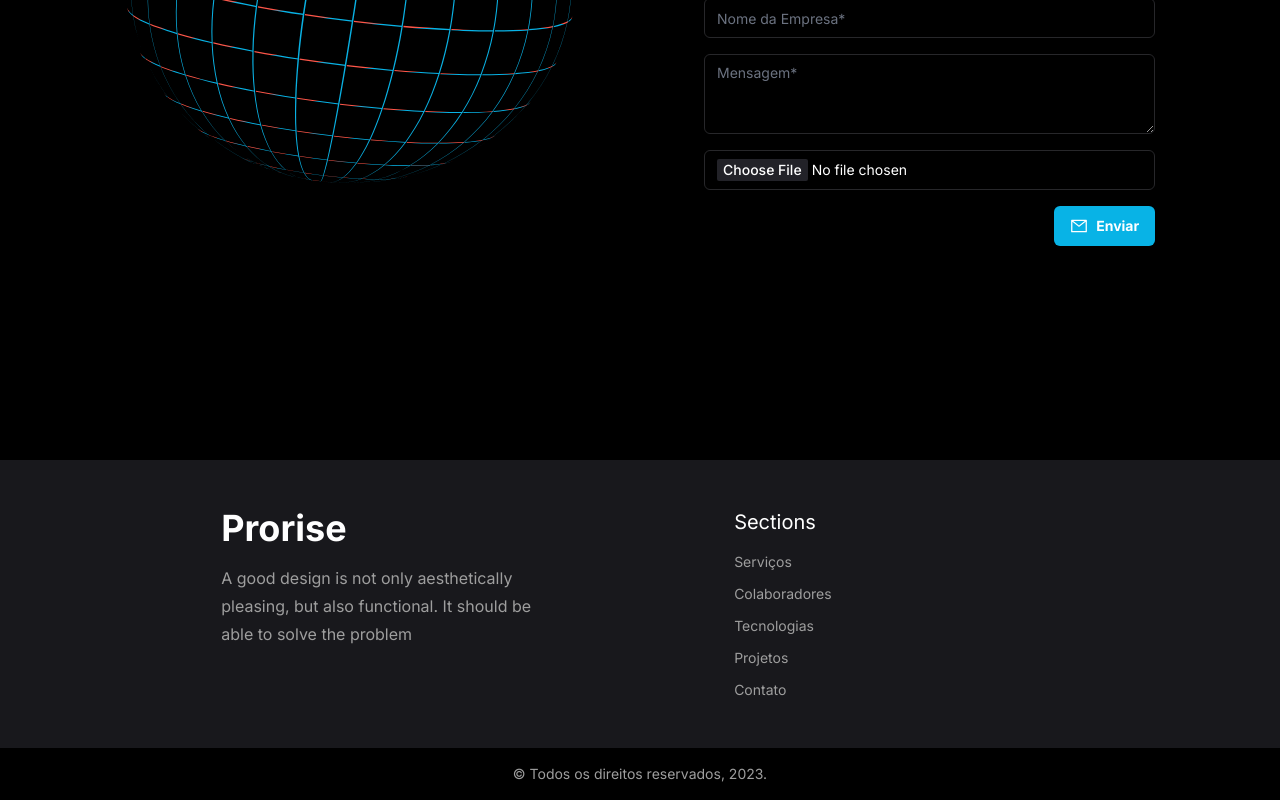
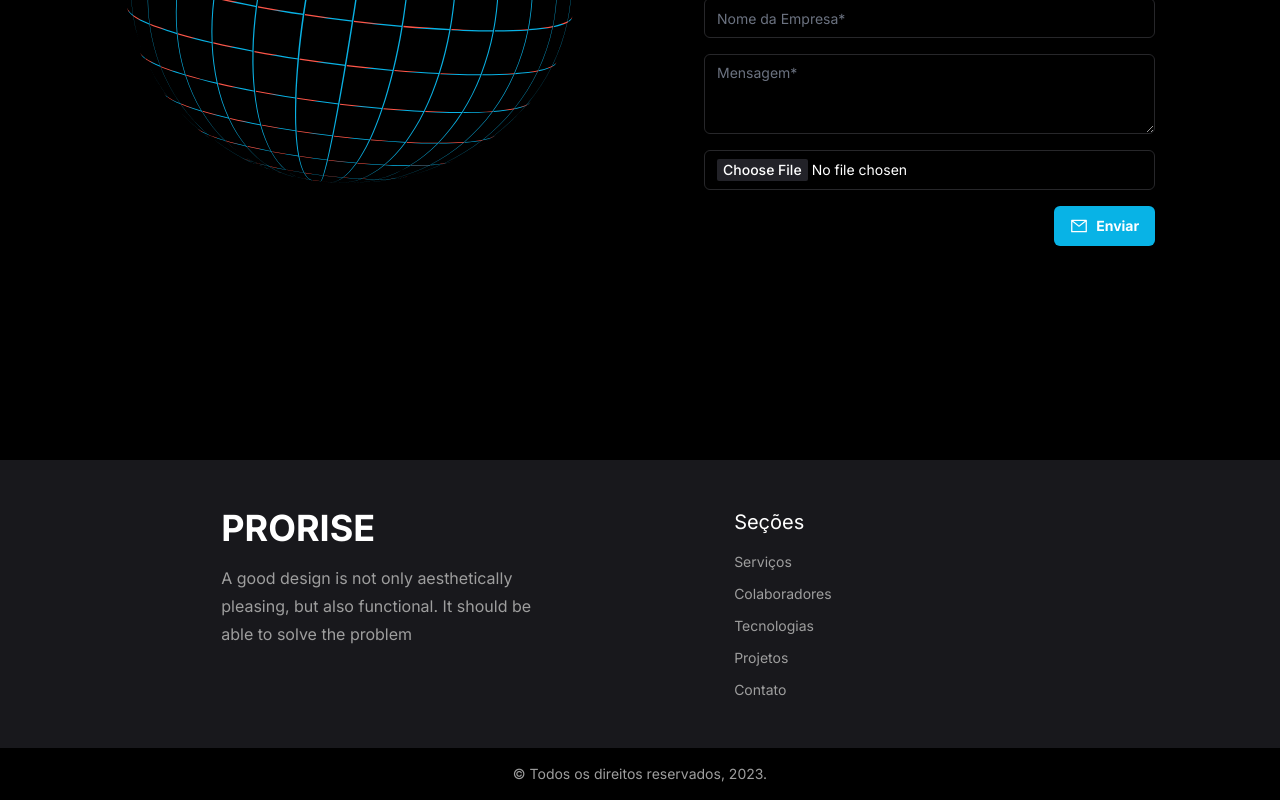
Before and after one commit to RodrigoNeoEx/prorise, a Next.js app: page / in a window 1280 px wide. Shown: the part 4834-5634 px from the top of the page. Built offline with nearby package versions, Linux system fonts and the light colour scheme.

Commit message:
feat: add Linkedin in Footer | fix: Footer

```diff
--- a/src/components/Footer.tsx
+++ b/src/components/Footer.tsx
@@ -1,6 +1,8 @@
 import { ContentContainer } from "@/components/ContentContainer";
 import { menuItems } from "@/constants/menuItems";
 import { scrollToSection } from "@/helpers/scroll";
+import Link from "next/link";
+import { AiFillLinkedin } from "react-icons/ai";
 
 export const Footer = () => {
 	return (
@@ -8,7 +10,7 @@ export const Footer = () => {
 			<ContentContainer>
 				<div className="justify-around space-y-6 md:flex md:space-y-0">
 					<div className="space-y-4">
-						<p className="text-4xl font-bold">Prorise</p>
+						<p className="text-4xl font-bold uppercase">Prorise</p>
 						<p className="max-w-xs text-base leading-7 text-custom-gray-500">
 							A good design is not only aesthetically pleasing, but also functional. It should be
 							able to solve the problem
@@ -16,7 +18,7 @@ export const Footer = () => {
 					</div>
 
 					<div>
-						<p className="mb-4 text-xl">Sections</p>
+						<p className="mb-4 text-xl">Seções</p>
 
 						<div className="grid grid-cols-2 gap-x-4 gap-y-8 text-sm text-custom-gray-500 md:grid-cols-3">
 							<div className="flex flex-col space-y-3">
@@ -32,6 +34,16 @@ export const Footer = () => {
 							</div>
 						</div>
 					</div>
+
+					{/* <div>
+						<p className="mb-4 text-xl">Redes</p>
+
+						<div className="flex items-end">
+							<Link href="https://linkedin.com" target="_blank">
+								<AiFillLinkedin size={30} title="Linkedin" />
+							</Link>
+						</div>
+					</div> */}
 				</div>
 			</ContentContainer>
 		</footer>
```
